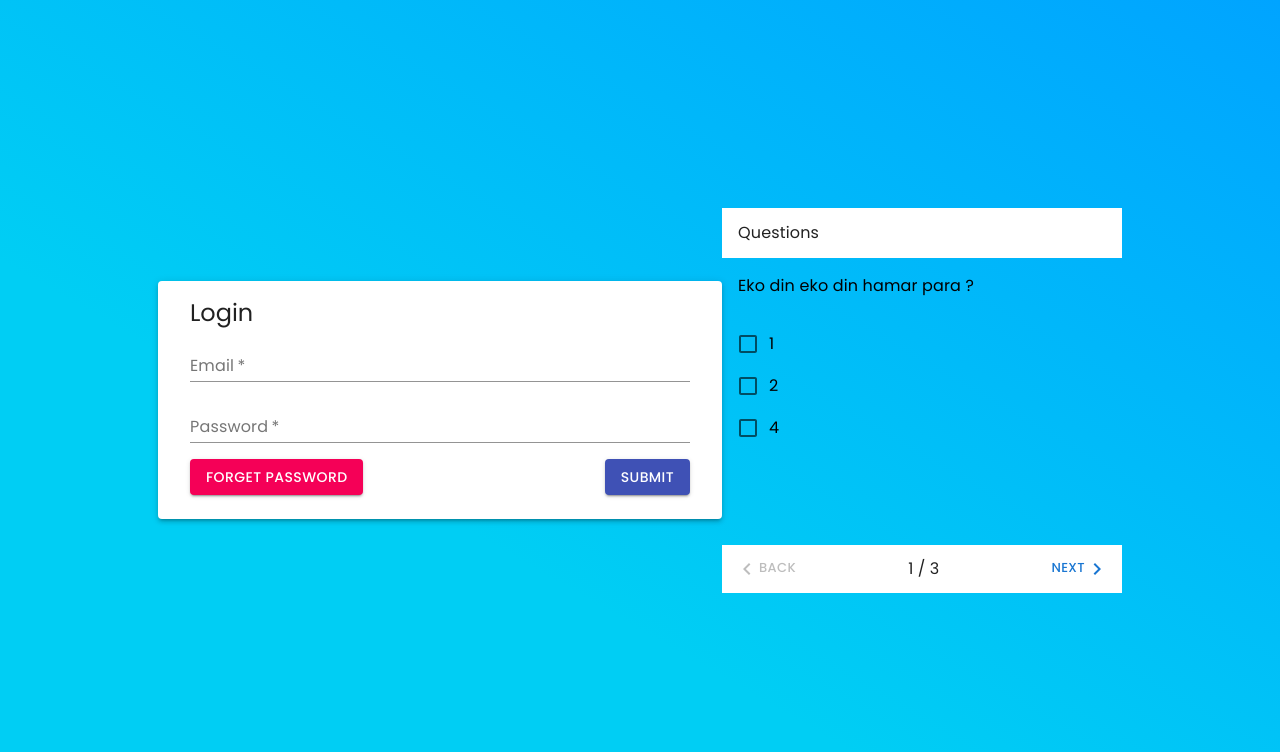
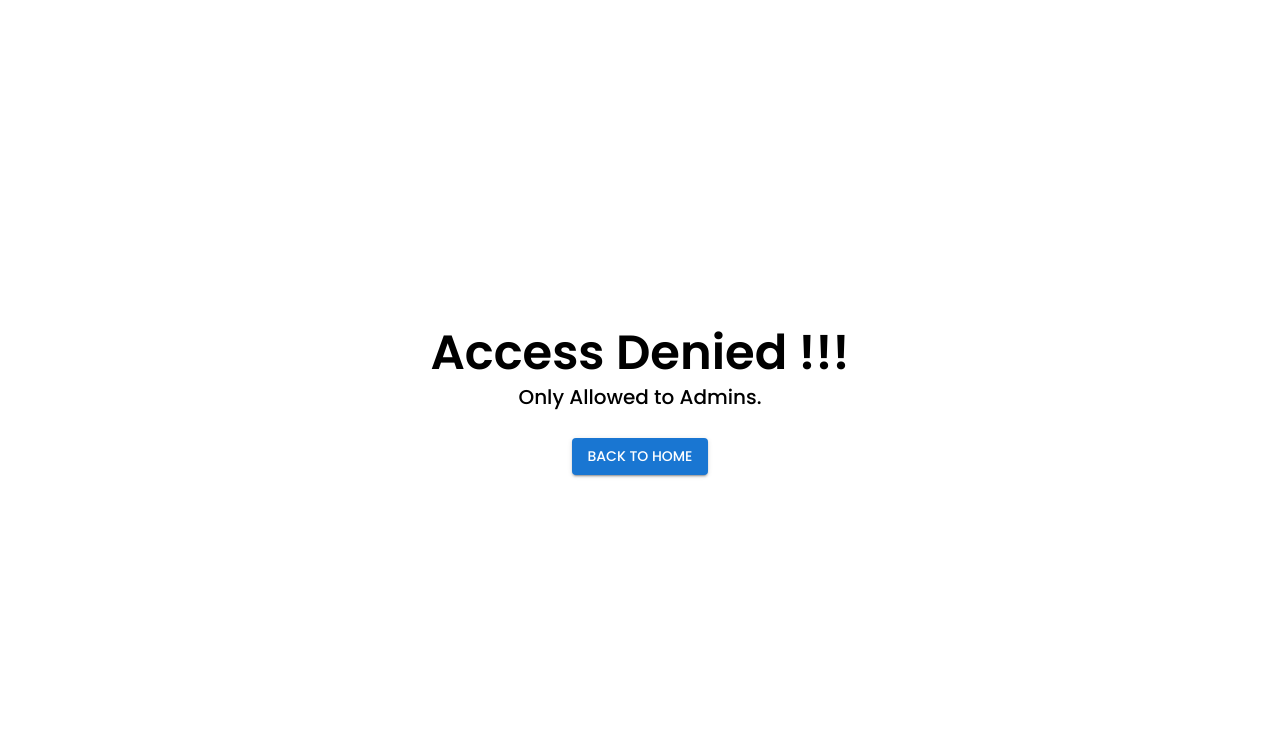
Before and after one commit to nischay2x/odr-front, a React (Create React App) app: page /admin in a window 1280 px wide. Before the commit this address led to /login. Shown: the top 752 px of the page. Built offline with nearby package versions, Linux system fonts and the light colour scheme.

Commit message:
access denied, suspense, nothing

```diff
--- a/src/App.js
+++ b/src/App.js
@@ -1,11 +1,7 @@
 // import "./App.css";
 import {
-  Routes,
-  Route,
-  Navigate,
-  useNavigate,
-  useLocation,
-  Outlet
+  Routes, Route, Navigate,
+  useNavigate, useLocation, Outlet
 } from "react-router-dom";
 import { useDispatch, useSelector } from "react-redux";
 import { useEffect, useState } from "react";
@@ -13,7 +9,7 @@ import { useEffect, useState } from "react";
 import Login, { ForgetPassword } from "./pages/login";
 import { getUser } from "./actions/auth";
 
-// import { Button, CircularProgress, Typography } from "@mui/material";
+import { Button, Box, CircularProgress, Typography, Link } from "@mui/material";
 
 function App() {
   const dispatch = useDispatch();
@@ -93,7 +89,6 @@ function RequireAdminAuth({ loggedIn, role = "user" }) {
     if (role === "admin") {
       return (
         <>
-          {" "}
           <Outlet />
           {/* <AlertBox />  */}
         </>
@@ -108,49 +103,55 @@ function RequireAdminAuth({ loggedIn, role = "user" }) {
 
 function Nothing() {
   return (
-    <div className="page d-flex">
-      <div className="m-auto text-center">
-        {/* <Typography variant="h3" fontWeight="600"> */}
+    <Box display="flex" alignItems="center" justifyContent="center"
+          sx={{width: "100%", height: "100vh"}}
+        >
+        <Box textAlign="center">
+          <Typography variant="h3" fontWeight="600">
             Nothing Here !!!
-        {/* </Typography> */}
+          </Typography>
           <br />
-        {/* <Link to="/"> */}
-        {/* <Button variant="contained">Back To Home</Button> */}
-        {/* </Link> */}
-      </div>
-    </div>
+          <Link to="/">
+            <Button variant="contained">Back To Home</Button>
+          </Link>
+        </Box>
+      </Box>
   );
 }
 
 function AccessDenied() {
   return (
-    <div className="page d-flex">
-      <div className="m-auto text-center">
-        {/* <Typography variant="h3" fontWeight="600"> */}
+        <Box display="flex" alignItems="center" justifyContent="center"
+          sx={{width: "100%", height: "100vh"}}
+        >
+        <Box textAlign="center">
+          <Typography variant="h3" fontWeight="600">
             Access Denied !!!
-        {/* </Typography> */}
-        {/* <Typography variant="h6"> */}
+          </Typography>
+          <Typography variant="h6">
             Only Allowed to Admins.
-        {/* </Typography> */}
+          </Typography>
           <br />
-        {/* <Link to="/"> */}
-        {/* <Button variant="contained">Back To Home</Button> */}
-        {/* </Link> */}
-      </div>
-    </div>
+          <Link to="/">
+            <Button variant="contained">Back To Home</Button>
+          </Link>
+        </Box>
+      </Box>
   );
 }
 
 function Loading() {
   return (
-    <div className="page d-flex">
-      <div className="m-auto text-center">
-        {/* <Typography variant="h3" fontWeight="600"> */}
+    <Box display="flex" alignItems="center" justifyContent="center"
+      sx={{width: "100%", height: "100vh"}}
+    >
+      <Box textAlign="center">
+        <Typography variant="h3" fontWeight="600">
           Logging In ...
-        {/* </Typography> */}
+        </Typography>
         <br />
-        {/* <CircularProgress /> */}
-      </div>
-    </div>
+        <CircularProgress />
+      </Box>
+    </Box>
   );
 }
--- a/src/components/QuestionStepper.jsx
+++ b/src/components/QuestionStepper.jsx
@@ -12,30 +12,18 @@ import KeyboardArrowRight from '@mui/icons-material/KeyboardArrowRight';
 
 const steps = [
   {
-    label: 'Select campaign settings',
-    description: `For each ad campaign that you create, you can control how much
-              you're willing to spend on clicks and conversions, which networks
-              and geographical locations you want your ads to show on, and more.`,
     multiple: true,
     id: 1,
     options: ["1", "2", "4"],
     question: "Eko din eko din hamar para ?"
   },
   {
-    label: 'Create an ad group',
-    description:
-      'An ad group contains one or more ads which target a shared set of keywords.',
     multiple: false,
     id: 2,
     options: ["1", "2", "4"],
     question: "Eko din eko din hamar para ?"
   },
   {
-    label: 'Create an ad',
-    description: `Try out different ad text to see what brings in the most customers,
-              and learn how to enhance your ads using features like ad extensions.
-              If you run into any problems with your ads, find out how to tell if
-              they're running and how to resolve approval issues.`,
     multiple: false,
     id: 3,
     options: ["No", "Yes"],
--- a/src/pages/login/login.jsx
+++ b/src/pages/login/login.jsx
@@ -9,7 +9,7 @@ import {
 import { Alert } from "@mui/material";
 import { useState } from "react";
 import { useSelector, useDispatch } from "react-redux";
-import { useNavigate } from "react-router-dom";
+import { Navigate, useNavigate } from "react-router-dom";
 
 import { loginWithEmail } from "../../actions/auth.js";
 
@@ -31,6 +31,7 @@ export default function Login() {
   };
 
   return (
+      isLoggedIn ? <Navigate to="/admin" replace="true" /> :
     <Box
       display="flex"
       justifyContent="center"
--- a/src/reducers/user.js
+++ b/src/reducers/user.js
@@ -1,6 +1,6 @@
 import { auth } from "../config/action-config";
 
-const initialUser = { isLoggedIn: false, suspense: false, err: "", data: {} };
+const initialUser = { isLoggedIn: true, suspense: false, err: "", data: {} };
 
 const userReducer = (user = initialUser, action) => {
   const { payload, type } = action;
```
Lines whose indentation alone changed are shown as unchanged.
